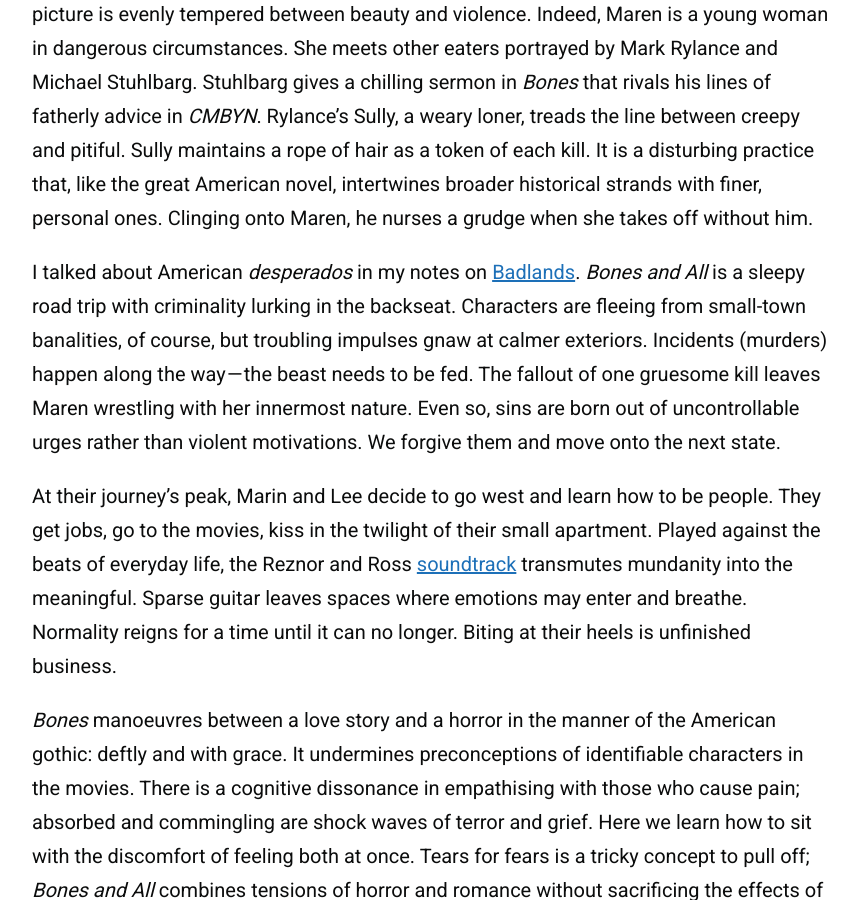
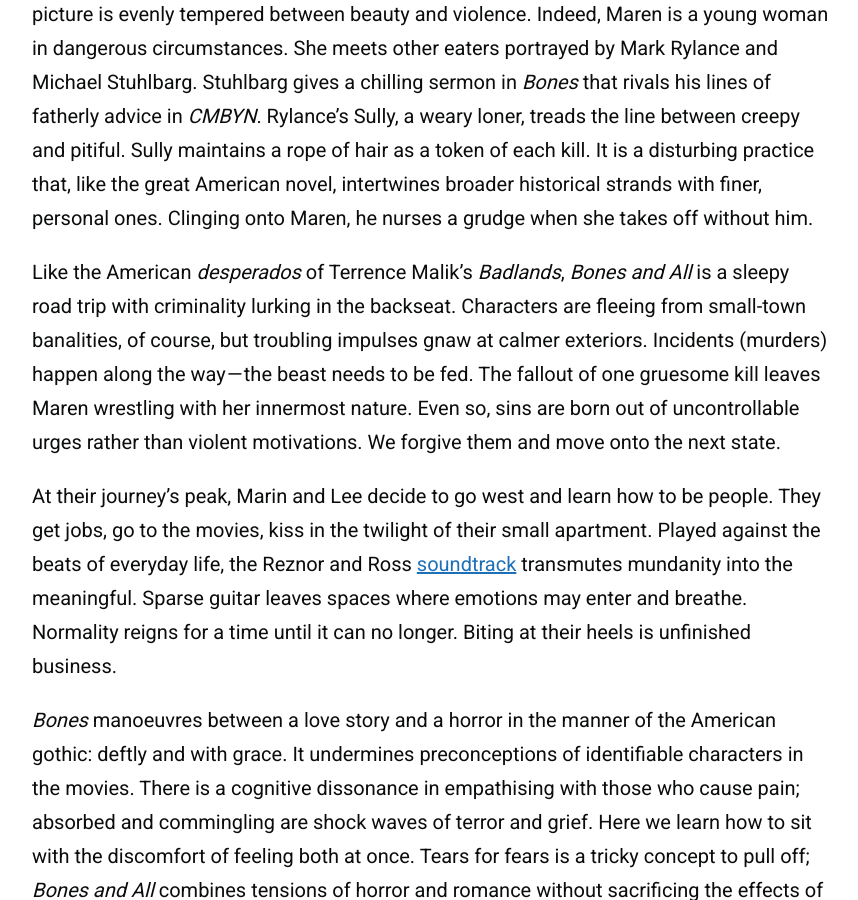
Before and after one commit to zoeurl/zoedowney.github.io, a Jekyll site: the page built from _posts/2023-08-07-bones-and-all.md, in a window 1280 px wide and 900 px high, scrolled down 1759 px. Shown: the whole window, without its empty margins (208-1066 px from the left). Built offline with Jekyll 4.4.1, drawn with Linux system fonts in a browser that asks for light colours.

Commit message:
Update 2023-08-07-bones-and-all.md

```diff
--- a/_posts/2023-08-07-bones-and-all.md
+++ b/_posts/2023-08-07-bones-and-all.md
@@ -20,7 +20,7 @@
 
 Drifting along the path of Wim Wenders, _Bones and All_ is a gentler tale of first loves and a grander ode to the American landscape. And, as reflected in much of filmic Americana, the picture is evenly tempered between beauty and violence. Indeed, Maren is a young woman in dangerous circumstances. She meets other eaters portrayed by Mark Rylance and Michael Stuhlbarg. Stuhlbarg gives a chilling sermon in _Bones_ that rivals his lines of fatherly advice in _CMBYN_. Rylance’s Sully, a weary loner, treads the line between creepy and pitiful. Sully maintains a rope of hair as a token of each kill. It is a disturbing practice that, like the great American novel, intertwines broader historical strands with finer, personal ones. Clinging onto Maren, he nurses a grudge when she takes off without him.
 
-I talked about American _desperados_ in my notes on [Badlands](https://medium.com/@zoedowney/my-year-at-the-movies-day-1-36bc45f526e9). _Bones and All_ is a sleepy road trip with criminality lurking in the backseat. Characters are fleeing from small-town banalities, of course, but troubling impulses gnaw at calmer exteriors. Incidents (murders) happen along the way — the beast needs to be fed. The fallout of one gruesome kill leaves Maren wrestling with her innermost nature. Even so, sins are born out of uncontrollable urges rather than violent motivations. We forgive them and move onto the next state.
+Like the American _desperados_ of Terrence Malik's _Badlands_, _Bones and All_ is a sleepy road trip with criminality lurking in the backseat. Characters are fleeing from small-town banalities, of course, but troubling impulses gnaw at calmer exteriors. Incidents (murders) happen along the way — the beast needs to be fed. The fallout of one gruesome kill leaves Maren wrestling with her innermost nature. Even so, sins are born out of uncontrollable urges rather than violent motivations. We forgive them and move onto the next state.
 
 At their journey’s peak, Marin and Lee decide to go west and learn how to be people. They get jobs, go to the movies, kiss in the twilight of their small apartment. Played against the beats of everyday life, the Reznor and Ross [soundtrack](https://www.youtube.com/watch?v=mqIaOl4N1M8&ab_channel=TrentReznor-Topic) transmutes mundanity into the meaningful. Sparse guitar leaves spaces where emotions may enter and breathe. Normality reigns for a time until it can no longer. Biting at their heels is unfinished business.
 
```
